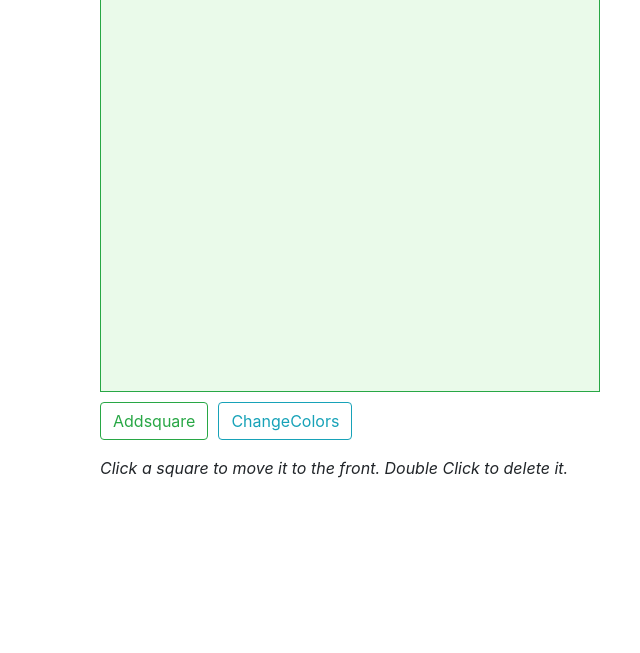
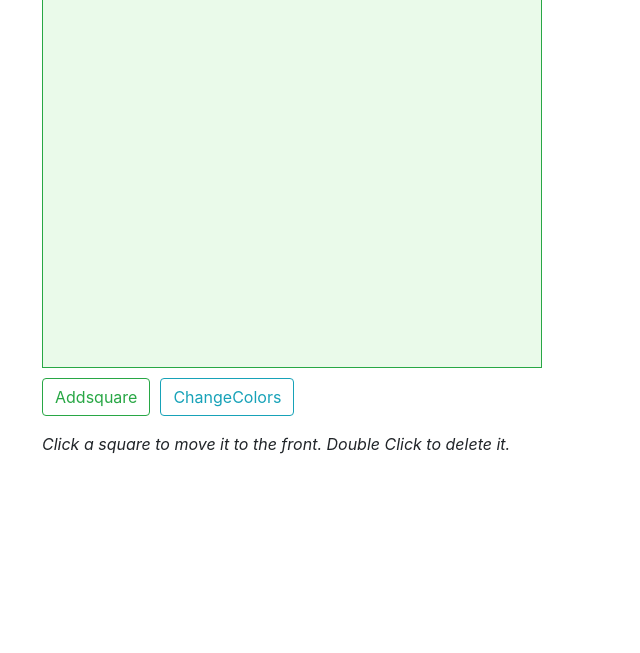
Before and after one commit to dlalswjd95-mis/DIGB313, a plain HTML site: page homework06/index.html in a window 1280 px wide. Shown: the part 147-800 px from the top of the page, without its empty margins (28-668 px from the left). Drawn offline with nearby package versions, Linux system fonts and the light colour scheme.

Commit message:
Update index.css

```diff
--- a/homework06/index.css
+++ b/homework06/index.css
@@ -1,7 +1,7 @@
 
 
 #content{
-	margin: 5% 10%;
+	margin: 40px 70px;
 }
 h1{
 	text-align: center;
```
